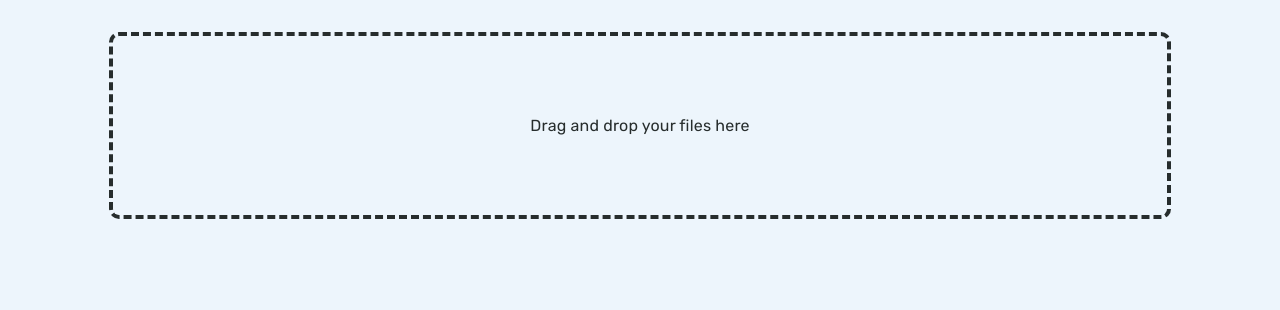
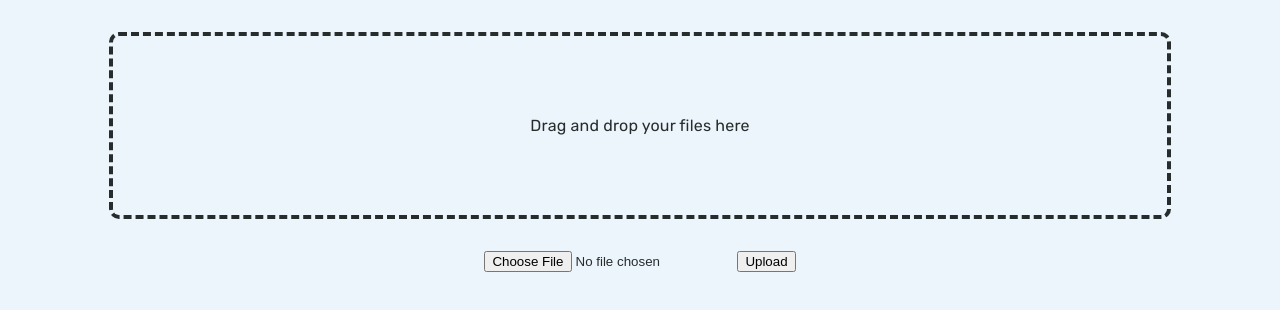
Before and after one commit to endeav007/file-upload-component, a React (Vite) app: page / in a window 1280 px wide. Shown: the top 310 px of the page. Built offline with nearby package versions, Linux system fonts and the light colour scheme.

Commit message:
Added manual upload option

```diff
--- a/src/components/FileUploader.tsx
+++ b/src/components/FileUploader.tsx
@@ -1,7 +1,14 @@
 import Dropzone from "./DropZone";
+import ManualUpload from "./ManualUpload";
 
 function FileUploader() {
-	return <Dropzone />;
+	return (
+		<div>
+			<Dropzone />
+			<ManualUpload />
+		</div>
+	);
+
 }
 
 export default FileUploader
--- /dev/null
+++ b/src/components/ManualUpload.tsx
@@ -0,0 +1,31 @@
+import { useRef, useState } from 'react'
+
+function ManualUpload() {
+
+    const [file, setFile] = useState<File>();
+
+    const handleFileChange = (e: React.ChangeEvent<HTMLInputElement>) => {
+        if (e.target.files) {
+            setFile(e.target.files[0]);
+        }
+    };
+
+    const handleUploadClick = () => {
+        if (!file) {
+            return;
+        }
+        console.log(`Uploading file: ${file.name}`);
+
+    }
+
+    return (
+        <div>
+            <input type="file" onChange={handleFileChange}/>
+            <button onClick={handleUploadClick}>Upload</button>
+        </div>
+
+    );
+
+}
+
+export default ManualUpload;
```
